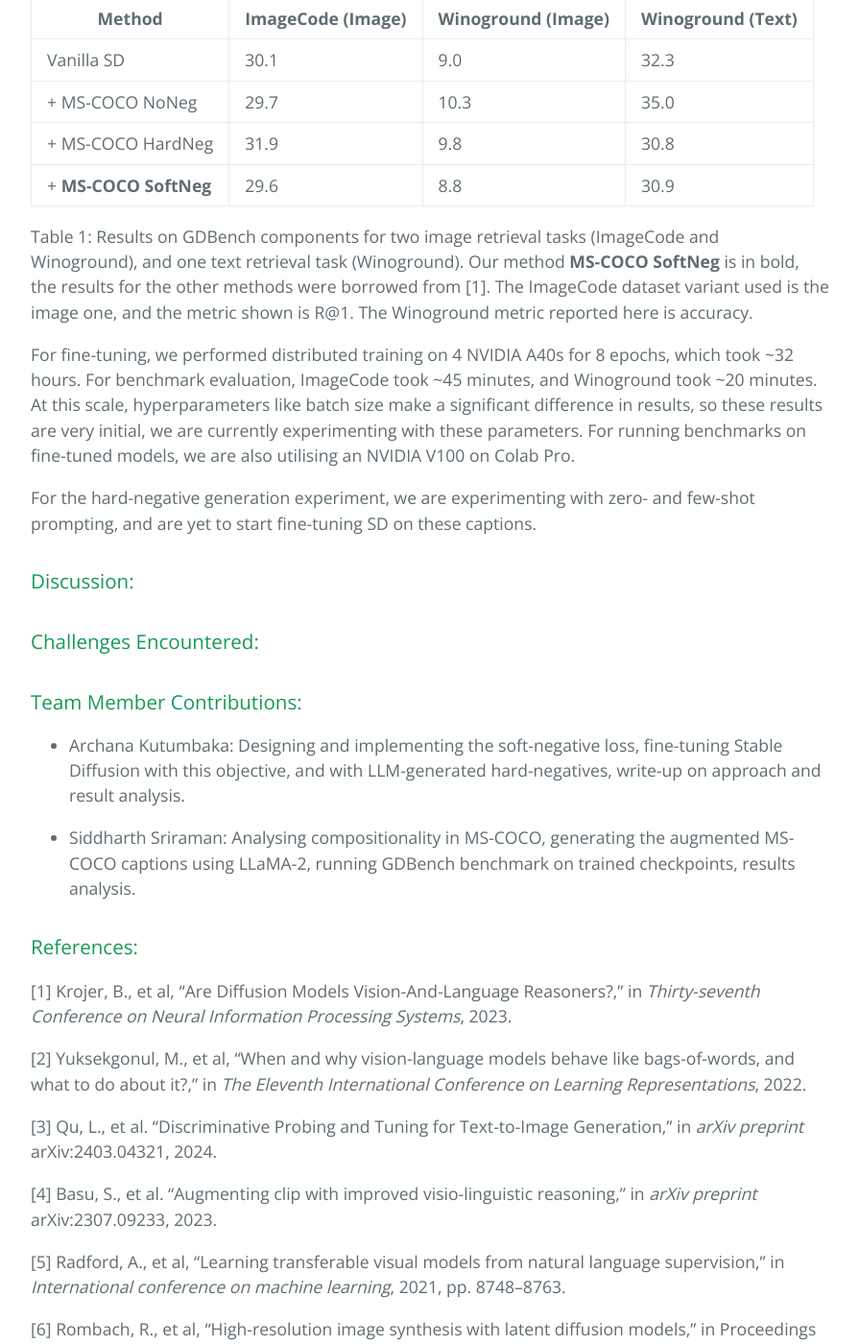
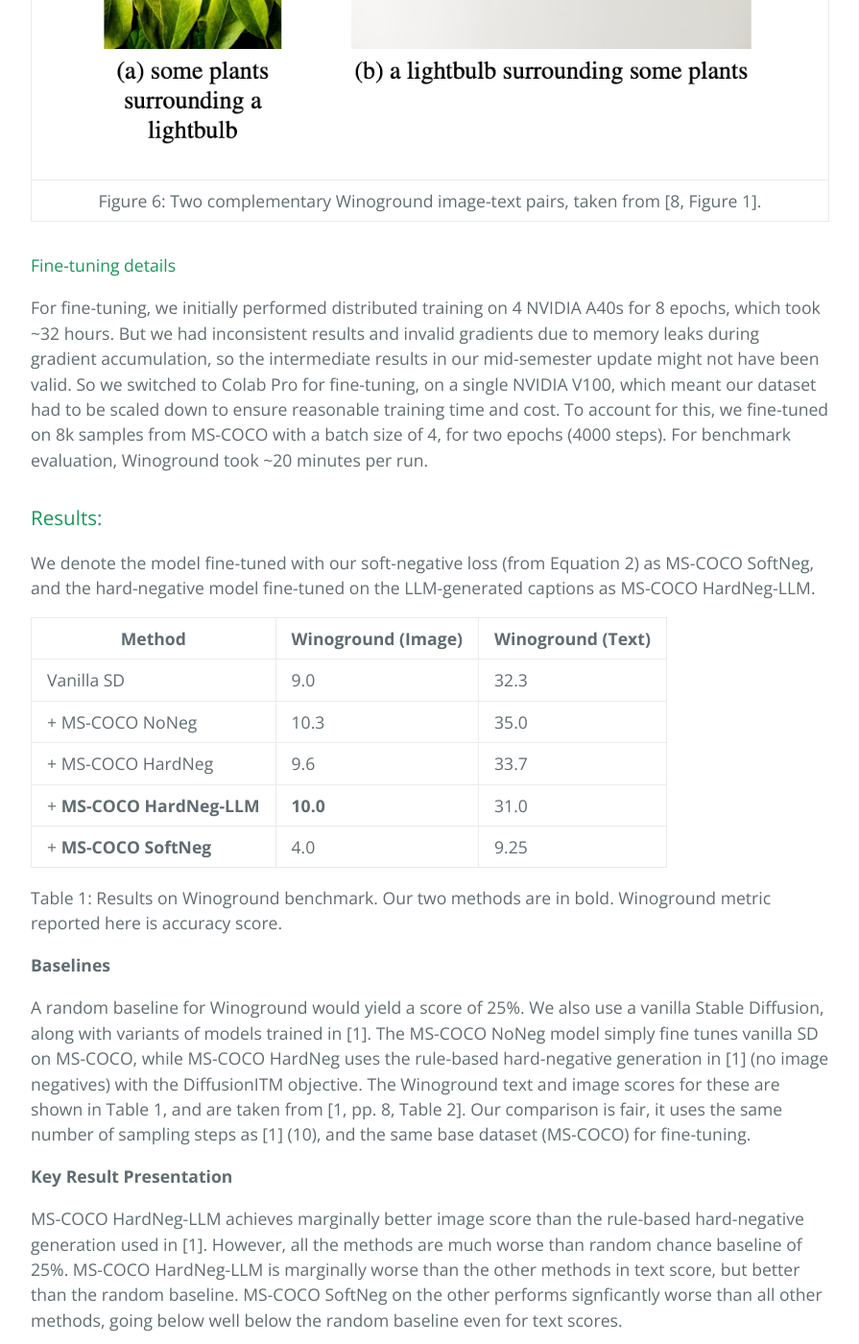
Before and after one commit to sid-sr/CS6476_Website, a Jekyll site: the page built from index.md, in a window 1280 px wide and 1400 px high, scrolled down 10319 px. Shown: the whole window at 96% size, without its empty margins (192-1087 px from the left). Built offline with Jekyll 4.4.1, drawn with Linux system fonts in a browser that asks for light colours; some of the changed text lies outside the part shown.

Commit message:
Added results

```diff
--- a/index.md
+++ b/index.md
@@ -162,6 +162,10 @@ We used the sample of the MS-COCO 2014 [11] dataset used in the DiffusionITM [1]
 
 DiffusionITM [1] provides anywhere between one and four hard-negative captions for each image, and samples any one at random during training. We added our LLM-generated hard-negative caption to this list for each image. We did not fine-tune purely on the LLM-generated hard-negatives alone, since we could not generate multiple distinct yet grammatically and semantically valid hard-negatives through an LLM.
 
+|![Another MS COCO example](assets/images/mscoco/example_mscoco.png)|
+|:-:|
+|Figure 5: An example from MS-COCO|
+
 **Desired Output Description**
 
 The text-to-image Stable Diffusion 1.5 simply model generates an image conditioned on a caption. Now, the DiffusionITM [1] formulation transforms the model to work for zero-shot image-text matching as follows: it defines the DiffusionITM score as the noise prediction error of the SD model conditioned on the caption and subtracts it from the error when not conditioned on the caption (no text). This score measures similarity between the caption and image, so a positive caption-image pair should ideally have a higher score than the same image paired with a compositionally hard-negative caption, exhibiting visuo-linguistic reasoning.
@@ -182,24 +186,59 @@ In the similar way, the image score is defined as the fraction of samples where
 
 |![Winoground Example](assets/images/winoground.png)|
 |:-:|
-|Figure 5: Two complementary Winoground image-text pairs, taken from [8, Figure 1].|
+|Figure 6: Two complementary Winoground image-text pairs, taken from [8, Figure 1].|
+
+#### Fine-tuning details
+
+For fine-tuning, we initially performed distributed training on 4 NVIDIA A40s for 8 epochs, which took ~32 hours. But we had inconsistent results and invalid gradients due to memory leaks during gradient accumulation, so the intermediate results in our mid-semester update might not have been valid. So we switched to Colab Pro for fine-tuning, on a single NVIDIA V100, which meant our dataset had to be scaled down to ensure reasonable training time and cost. To account for this, we fine-tuned on 8k samples from MS-COCO with a batch size of 4, for two epochs (4000 steps). For benchmark evaluation, Winoground took ~20 minutes per run.
 
 ### Results:
 
-**Experiment 1**: We are fine-tuning the Stable Diffusion-1.5 using our soft negative loss in equation (2) on the same MS-COCO dataset that was used for hard negative training in [1] for fair comparison.
+We denote the model fine-tuned with our soft-negative loss (from Equation 2) as MS-COCO SoftNeg, and the hard-negative model fine-tuned on the LLM-generated captions as MS-COCO HardNeg-LLM.
 
-| Method | ImageCode (Image) | Winoground (Image) | Winoground (Text)
-|-------|--------|---------|--------|
-| Vanilla SD            | 30.1 | 9.0 | 32.3|
-| + MS-COCO NoNeg       | 29.7 | 10.3 | 35.0 |
-| + MS-COCO HardNeg     | 31.9 | 9.8 | 30.8 |
-| + **MS-COCO SoftNeg** | 29.6 | 8.8 | 30.9 |
+| Method | Winoground (Image) | Winoground (Text)
+|----------------|--------|
+| Vanilla SD            | 9.0 | 32.3|
+| + MS-COCO NoNeg       | 10.3 | 35.0 |
+| + MS-COCO HardNeg     | 9.6 | 33.7 |
+| + **MS-COCO HardNeg-LLM** | **10.0** | 31.0 |
+| + **MS-COCO SoftNeg**     | 4.0 | 9.25 |
 
-Table 1: Results on GDBench components for two image retrieval tasks (ImageCode and Winoground), and one text retrieval task (Winoground). Our method **MS-COCO SoftNeg** is in bold, the results for the other methods were borrowed from [1]. The ImageCode dataset variant used is the image one, and the metric shown is R@1. The Winoground metric reported here is accuracy.
+Table 1: Results on Winoground benchmark. Our two methods are in bold. Winoground metric reported here is accuracy score.
 
-For fine-tuning, we performed distributed training on 4 NVIDIA A40s for 8 epochs, which took ~32 hours. For benchmark evaluation, ImageCode took ~45 minutes, and Winoground took ~20 minutes. At this scale, hyperparameters like batch size make a significant difference in results, so these results are very initial, we are currently experimenting with these parameters. For running benchmarks on fine-tuned models, we are also utilising an NVIDIA V100 on Colab Pro.
+**Baselines**
 
-For the hard-negative generation experiment, we are experimenting with zero- and few-shot prompting, and are yet to start fine-tuning SD on these captions.
+A random baseline for Winoground would yield a score of 25%. We also use a vanilla Stable Diffusion, along with variants of models trained in [1]. The MS-COCO NoNeg model simply fine tunes vanilla SD on MS-COCO, while MS-COCO HardNeg uses the rule-based hard-negative generation in [1] (no image negatives) with the DiffusionITM objective. The Winoground text and image scores for these are shown in Table 1, and are taken from [1, pp. 8, Table 2]. Our comparison is fair, it uses the same number of sampling steps as [1] (10), and the same base dataset (MS-COCO) for fine-tuning.
+
+**Key Result Presentation**
+
+MS-COCO HardNeg-LLM achieves marginally better image score than the rule-based hard-negative generation used in [1]. However, all the methods are much worse than random chance baseline of 25%. MS-COCO HardNeg-LLM is marginally worse than the other methods in text score, but better than the random baseline. MS-COCO SoftNeg on the other performs signficantly worse than all other methods, going below well below the random baseline even for text scores.
+
+Looking at a qualitative example from Winoground, the following is a correct image-text pair $$(C_0, I_0)$$.
+
+|![Winoground Example 2](assets/images/old_young.png)|
+|:-:|
+|Figure 7: A Winoground example pair with caption "an old person kisses a young person".|
+
+The following is another correct complementary pair $$(C_1, I_1)$$.
+
+|![Winoground Example 3](assets/images/young_old.png)|
+|:-:|
+|Figure 8: Complementary Winoground example pair with caption "a young person kisses an old person".|
+
+The MS-COCO HardNeg-LLM model generated the following DiffusionITM scores:
+
+1. $$(C_0, I_0)$$ - 0.1852
+2. $$(C_0, I_1)$$ - 0.0195
+3. $$(C_1, I_0)$$ - 0.1813
+4. $$(C_1, I_1)$$ - 0.0180
+
+It preferred the right caption for the first image (0.1852 > 0.1813), but it preferred the wrong caption for the second image (0.0195 > 0.0180).
+
+
+**Key Result Performance**
+
+
 
 ### Discussion:
 
```
Also changed, not shown: assets/images/old_young.png (added), assets/images/young_old.png (added).
